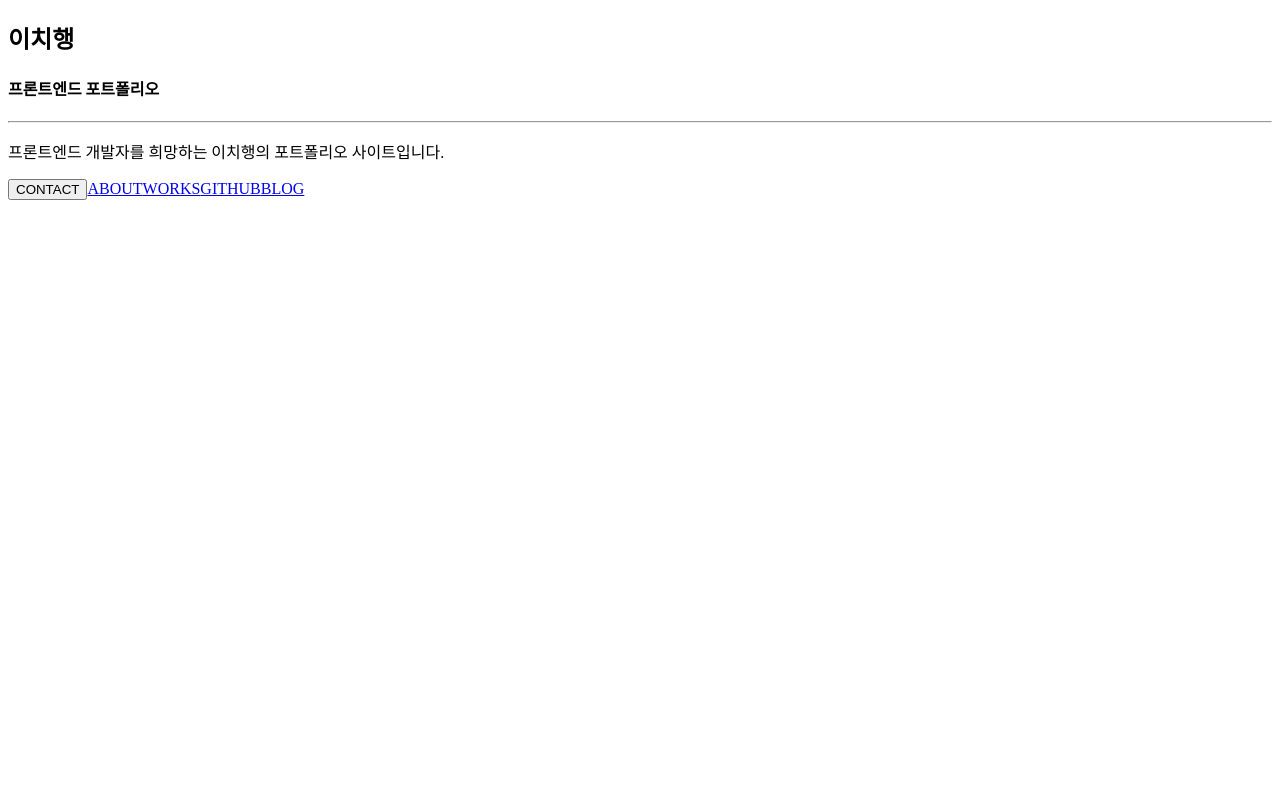
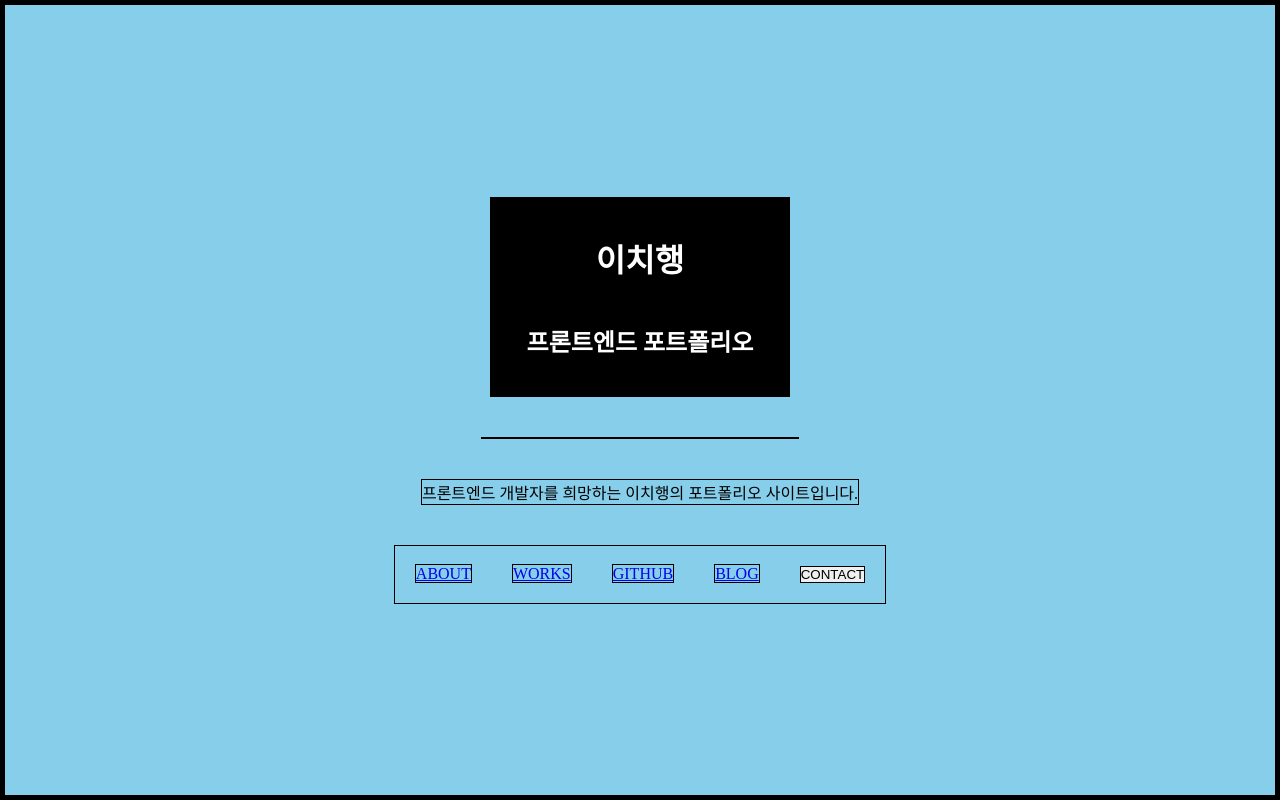
Before and after one commit to godcl1623/portfolio, a React (Create React App) app: page / in a window 1280 px wide. Built offline with nearby package versions, Linux system fonts and the light colour scheme.

Commit message:
develop - emotion.js 설치, App(글로벌), Main 스타일링 진행중

```diff
--- a/package.json
+++ b/package.json
@@ -3,6 +3,7 @@
   "version": "0.1.0",
   "private": true,
   "dependencies": {
+    "@emotion/react": "^11.4.0",
     "@testing-library/jest-dom": "^5.14.1",
     "@testing-library/react": "^11.2.7",
     "@testing-library/user-event": "^12.8.3",
@@ -46,6 +47,7 @@
     ]
   },
   "devDependencies": {
+    "@emotion/eslint-plugin": "^11.2.0",
     "babel-eslint": "^10.1.0"
   }
 }
--- a/src/components/App.js
+++ b/src/components/App.js
@@ -2,23 +2,42 @@
 // libraries
 import React from 'react';
 import { BrowserRouter, Route, Switch } from 'react-router-dom';
+/** @jsxImportSource @emotion/react */
+import { Global, css } from '@emotion/react';
+// modules
 // module for importing components(컴포넌트 import용 모듈)
 import lists from '../modules/componentslist';
+import { sizes } from '../styles/presets';
 
 const { Main, About, Works, Common } = lists;
 
 // Component Body
 const App = () => (
     <div className="App">
+      <Global
+        styles={css`
+          * {
+            margin: 0;
+            // 임시
+            border: 1px solid black;
+            padding: 0;
+            box-sizing: border-box;
+          }
+          html, body, #root, .App {
+            ${sizes.full};
+          }
+          html {
+            background-color: skyblue;
+          }
+        `}
+      />
       <BrowserRouter>
-        <div>
           <Switch>
             <Route path="/" exact component={Main} />
             <Route path="/about" exact component={About} />
             <Route path="/works" exact component={Works} />
             <Route path="/common" exazct component={Common} />
           </Switch>
-        </div>
       </BrowserRouter>
     </div>
   );
--- a/src/components/Main.js
+++ b/src/components/Main.js
@@ -3,11 +3,15 @@
 import React from 'react';
 import { Link } from 'react-router-dom';
 import { useSelector, useDispatch } from 'react-redux';
+/** @jsxImportSource @emotion/react */
+import { css } from '@emotion/react';
 // components
 import Modal from './Modal';
 import Contact from './layouts/Contact';
 // action creator
 import { modalHandler } from '../actions';
+// modules
+import { flex, sizes } from '../styles/presets';
 
 /* Component Body */
 const Main = () => {
@@ -17,19 +21,46 @@ const Main = () => {
   const dispatch = useDispatch();
 
   return (
-    <div className="Main">
-      <h2>이치행</h2>
-      <h4>프론트엔드 포트폴리오</h4>
-      <hr />
+    <div
+      className="Main"
+      css={css`
+        ${flex.vertical};
+        ${sizes.full}
+        position: relative;
+
+        * {
+          // 임시
+          margin: 20px;
+        }
+      `}
+    >
+      <div
+        className="header-container"
+        css={css`
+          ${flex.vertical};
+          width: 300px;
+          height: 200px;
+          background-color: black;
+          color: white;
+        `}
+      >
+        <h1>이치행</h1>
+        <h2>프론트엔드 포트폴리오</h2>
+      </div>
+      <hr
+        css={css`
+          width: 25%;
+        `}
+      />
       <p>
         프론트엔드 개발자를 희망하는 이치행의 포트폴리오 사이트입니다.
       </p>
       <div className="menu">
-          <button onClick={() => dispatch(modalHandler(true))}>CONTACT</button>
           <Link to="/about">ABOUT</Link>
           <Link to="/works">WORKS</Link>
           <a href="https://github.com/godcl1623" target="_blank" rel="noreferrer noopener">GITHUB</a>
           <a href="https://godcl1623.tistory.com/" target="_blank" rel="noreferrer noopener">BLOG</a>
+          <button onClick={() => dispatch(modalHandler(true))}>CONTACT</button>
       </div>
       {/*
         modalState: false면 모달창 닫힌 상태
--- /dev/null
+++ b/src/styles/presets.js
@@ -0,0 +1,15 @@
+export const flex = {
+  vertical: `
+    display: flex;
+    flex-direction: column;
+    align-items: center;
+    justify-content: center;
+  `
+}
+
+export const sizes = {
+  full: `
+    width: 100%;
+    height: 100%;
+  `
+}
```
Also changed, not shown: .eslintrc.json, 1 other file (tests, documents, lock files or other folders).
